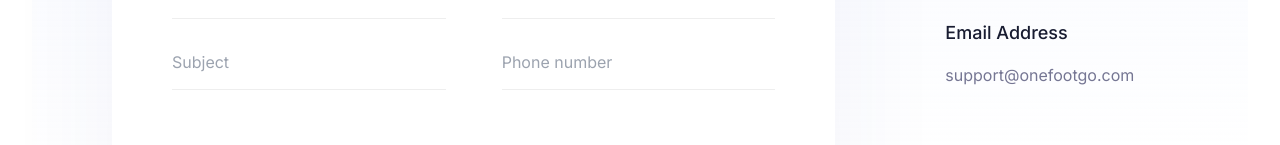
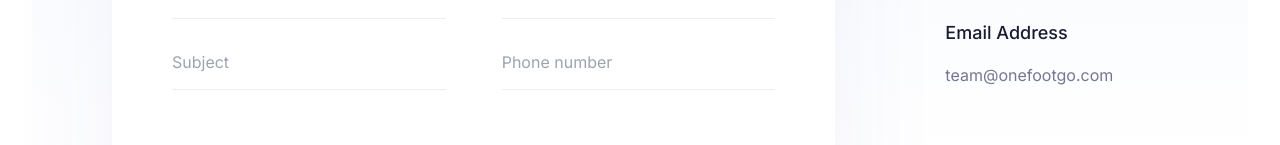
Before and after one commit to OneFootGo/OneFootGo-Website, a Next.js app: page / in a window 1280 px wide. Shown: the part 3439-3584 px from the top of the page. Built offline with nearby package versions, Linux system fonts and the light colour scheme.

Commit message:
contact email change

```diff
--- a/components/Contact/index.tsx
+++ b/components/Contact/index.tsx
@@ -205,7 +205,7 @@ const Contact = () => {
                   Email Address
                 </h3>
                 <p>
-                  <a href="#">support@onefootgo.com</a>
+                  <a href="#">team@onefootgo.com</a>
                 </p>
               </div>
               {/*<div>
```
